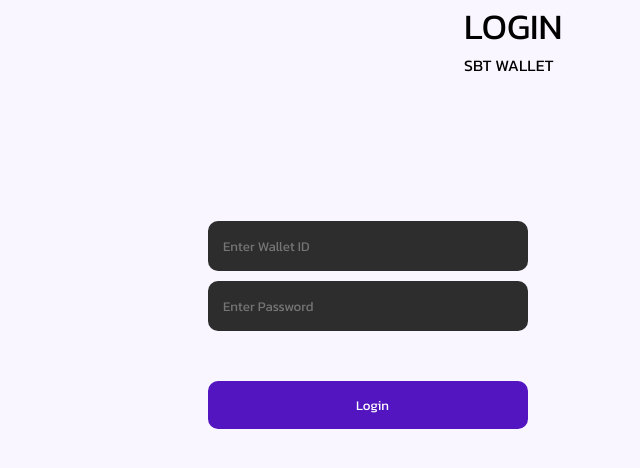
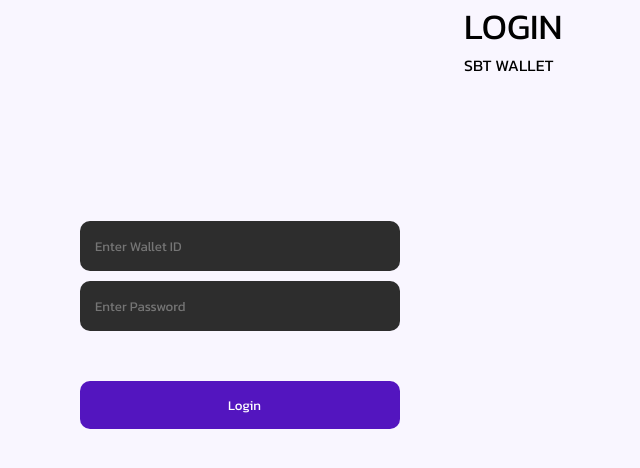
Before and after one commit to sybatcoin/PayWeb, a PHP site: page /login/index.html in a window 1280 px wide. Shown: the part 157-625 px from the top of the page, without its empty margins (48-688 px from the left). Run offline with PHP 8.4, Linux system fonts and the light colour scheme.

Commit message:
Update index.css

```diff
--- a/asset/css/index.css
+++ b/asset/css/index.css
@@ -68,6 +68,6 @@ input[type="submit"] {
 }
 .login-form {
     position: relative;
-    margin-left: 20%;
+    margin-left: 10%;
     top: 300px;
 }
```
